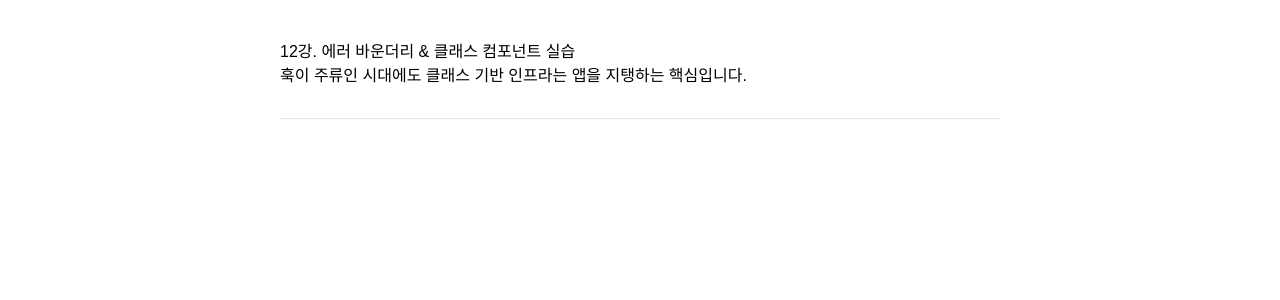
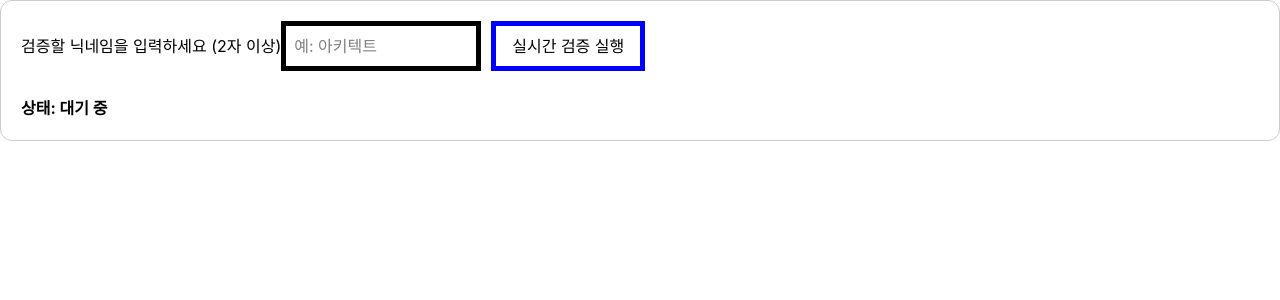
Before and after one commit to yunajoe/react-master-class-part3-inflearn, a React (Vite) app: page / in a window 1280 px wide. Shown: the top 300 px of the page. Built offline with nearby package versions, Linux system fonts and the light colour scheme.

Commit message:
실습: typeguard

```diff
--- a/src/App.tsx
+++ b/src/App.tsx
@@ -1,8 +1,8 @@
 import "./App.css";
-import BombWrapper from "./components/BombWrapper";
+import UserSetting from "./components/UserSetting";
 
 function App() {
-  return <BombWrapper />;
+  return <UserSetting />;
 }
 
 export default App;
--- /dev/null
+++ b/src/components/UserSetting.tsx
@@ -0,0 +1,65 @@
+import { useId, useRef, useState } from "react";
+import { isUserProfile } from "../utils/userGuard";
+
+function UserSetting() {
+  const generatedId = useId();
+  const inputRef = useRef<HTMLInputElement>(null);
+  const [status, setStatus] = useState<string>("대기 중");
+
+  const handleVerify = () => {
+    const inputValue = inputRef.current?.value || "";
+    const rawData: unknown = {
+      id: "manual-id-123",
+      nickname: inputValue,
+    };
+
+    if (isUserProfile(rawData)) {
+      setStatus(`✅ 승인됨: ${rawData.nickname}님 환영합니다.`);
+      if (inputRef.current) inputRef.current.style.border = "2px solid blue";
+    } else {
+      setStatus("❌ 차단됨: 닉네임 규격(문자열, 2자 이상)이 맞지 않습니다.");
+      if (inputRef.current) {
+        inputRef.current.style.border = "2px solid red";
+        inputRef.current.focus();
+      }
+    }
+  };
+
+  return (
+    <div
+      style={{
+        padding: "20px",
+        border: "1px solid #ccc",
+        borderRadius: "12px",
+      }}
+    >
+      <label htmlFor={generatedId}>검증할 닉네임을 입력하세요 (2자 이상)</label>
+      <input
+        id={generatedId}
+        ref={inputRef}
+        type="text"
+        placeholder="예: 아키텍트"
+        style={{
+          padding: "8px",
+          marginBottom: "10px",
+          width: "200px",
+          border: "5px solid black",
+        }}
+      />
+      <button
+        onClick={handleVerify}
+        style={{
+          marginLeft: "10px",
+          padding: "8px 16px",
+          cursor: "pointer",
+          border: "5px solid blue",
+        }}
+      >
+        실시간 검증 실행
+      </button>
+      <p style={{ marginTop: "15px", fontWeight: "bold" }}>상태: {status}</p>
+    </div>
+  );
+}
+
+export default UserSetting;
--- /dev/null
+++ b/src/utils/userGuard.ts
@@ -0,0 +1,14 @@
+interface UserProfile {
+  id: string;
+  nickname: string;
+}
+
+export function isUserProfile(data: any): data is UserProfile {
+  return (
+    data !== null &&
+    typeof data === "object" &&
+    typeof data.id === "string" &&
+    typeof data.nickname === "string" &&
+    data.nickname.length >= 2
+  );
+}
```
